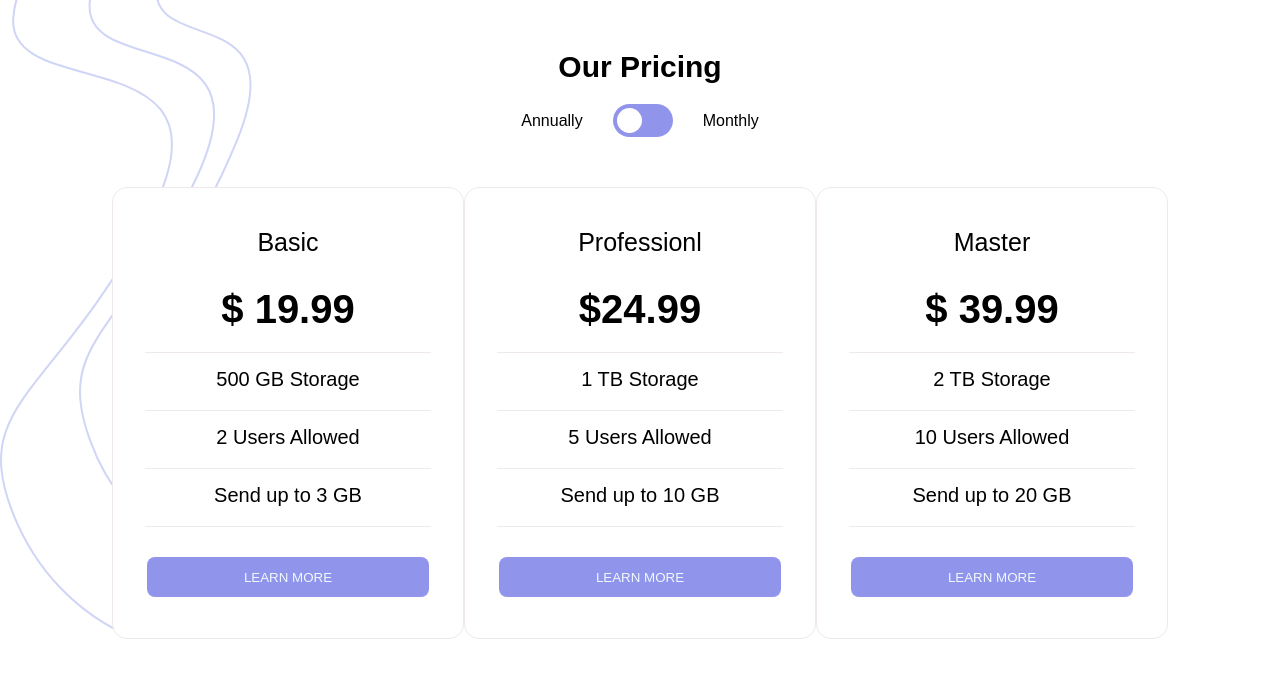
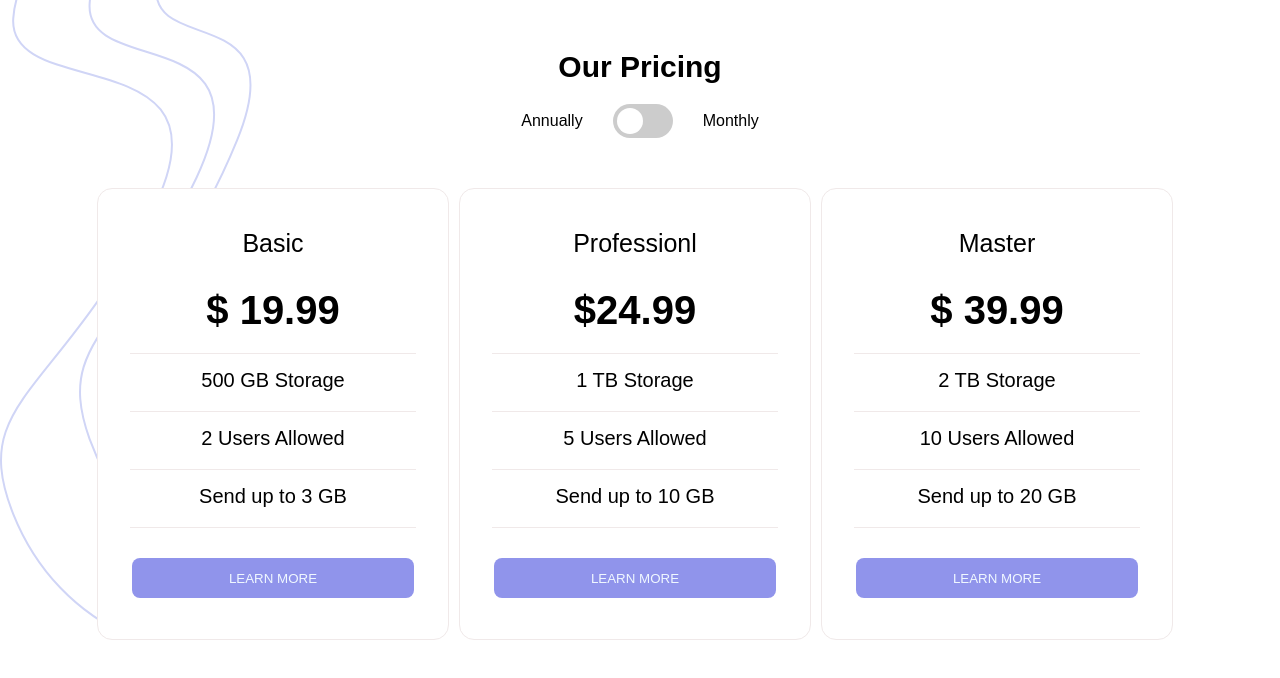
Before and after one commit to mishelramirez/proyecto6-cards, a React (Create React App) app: page / in a window 1280 px wide. Shown: the top 678 px of the page. Built offline with nearby package versions, Linux system fonts and the light colour scheme.

Commit message:
se da funcion basica true/false al check

```diff
--- a/src/App.js
+++ b/src/App.js
@@ -1,36 +1,56 @@
 import Card from "../src/component/cards/Cards";
 import "bootstrap";
-import Check from "./component/checkbox/Check"
-
+import Check from "./component/checkbox/Check";
 
 
 function App() {
+
+  const cardsProperty = [
+    {
+      title: "Basic",
+      price: " 19.99",
+      price2: " 30.99",
+      storage: "500 GB Storage",
+      allowed: " 2 Users Allowed",
+      send: "Send up to 3 GB",
+    },
+    {
+      title: "Professionl",
+      price: "24.99",
+      price2: " 30.99",
+      storage: "1 TB Storage",
+      allowed: " 5 Users Allowed",
+      send: "Send up to 10 GB",
+    },
+    {
+      title: "Master",
+      price: " 39.99",
+      price2: " 30.99",
+      storage: "2 TB Storage",
+      allowed: " 10 Users Allowed",
+      send: "Send up to 20 GB",
+    }
+  ]
+
   return <div className="container">
     <p className="title1">Our Pricing</p>
-    <Check/>
+
+    <Check />
+
     <div className="container-cards">
-      <Card
-        title="Basic"
-        price=" 19.99"
-        storage="500 GB Storage"
-        allowed=" 2 Users Allowed"
-        send="Send up to 3 GB"
-      />
-      <Card
-        title="Professionl"
-        price="24.99"
-        storage="1 TB Storage"
-        allowed=" 5 Users Allowed"
-        send="Send up to 10 GB"
-      />
-      <Card
-        title="Master"
-        price=" 39.99"
-        storage="2 TB Storage"
-        allowed=" 10 Users Allowed"
-        send="Send up to 20 GB"
-      />
+      {cardsProperty.map((property) => {
+        return (
+          <Card title={property.title}
+            price={property.price}
+            storage={property.storage}
+            allowed={property.allowed}
+            send={property.send} />
+        )
+      })}
+
+
     </div>
+
   </div>;
 }
 
--- a/src/component/cards/Cards.jsx
+++ b/src/component/cards/Cards.jsx
@@ -7,12 +7,14 @@ function Card(props) {
     return(
         <div className="card">
            <p className="title"> {props.title} </p>
-           <p className="price">${props.price}</p>
+           <p className="price">$<span>{props.price} </span></p>
            <p className="storage">{props.storage}</p>
            <p className="allowed">{props.allowed}</p>
            <p className="send">{props.send}</p>
            <button className="btn">LEARN MORE</button>
         </div>
+
+
     );
 }
 export default Card
--- a/src/component/cards/stylecard.css
+++ b/src/component/cards/stylecard.css
@@ -15,6 +15,7 @@
     height: 450px;
     border-radius: 15px;
     background: #FFFFFF;
+    margin-right: 10px;
 }
 
 .card:hover {
@@ -77,7 +78,7 @@
     }
 
     .card {
-        margin-bottom: 20px;
+        margin-bottom: 30px !important;
     }
 
     .btn:hover {
@@ -86,13 +87,13 @@
     }
 }
 
-@media (max-width: 450px) {
+@media (max-width: 600px) {
     .container-cards {
         flex-direction: column;
     }
 
     .card {
-        margin-bottom: 20px;
+        margin-bottom: 30px !important;
     }
     .card:hover {
         margin-top: 20px;
@@ -106,8 +107,9 @@
 
 @media (max-width: 1000px) {
     .card {
-        width: 250px;
-        height: 400px;
+        width: auto;
+        margin: 0;
+        margin-right: 10px;
     }
 
     .btn {
--- a/src/component/checkbox/Check.jsx
+++ b/src/component/checkbox/Check.jsx
@@ -1,13 +1,25 @@
-import react from "react"
-import style from "../../component/checkbox/stylecheck.css"
+//import react, {useState} from "react";
+import style from "../../component/checkbox/stylecheck.css";
+
+
+
 
 function Check() {
+    const handleCheckbox = () => {
+        const valueCheckbox = window.document.querySelector("#switch").checked
+        console.log(valueCheckbox)
+
+    }
+
     return (
         <div className="container-check">
             <p className="anual"> Annually   </p>
-            <input type="checkbox" className="check" id="switch" />
-            <label htmlFor="switch" className="lbl"></label>
+            <label class="switch">
+                <input onClick={handleCheckbox}  id="switch"  type="checkbox"/>
+                    <span class="slider round"></span>
+            </label>
             <p className="mes">Monthly</p>
+
         </div>
     );
 }
--- a/src/component/checkbox/stylecheck.css
+++ b/src/component/checkbox/stylecheck.css
@@ -1,15 +1,19 @@
-.container-check{
+.container-check {
     display: flex;
     align-items: center;
     justify-content: center;
     margin-bottom: 50px;
 }
-.anual{
+
+.anual {
     padding-right: 30px;
 }
-.mes{
+
+.mes {
     padding-left: 30px;
 }
+
+/*
 .lbl {
     width: 60px;
     display: inline-block;
@@ -41,6 +45,68 @@
 
     background: #a7a9e0;
 }
+/*
 #switch{
     display: none;
+}*/
+
+.switch {
+    position: relative;
+    display: inline-block;
+    width: 60px;
+    height: 34px;
 }
+
+.switch input {
+    opacity: 0;
+    width: 0;
+    height: 0;
+}
+
+.slider {
+    position: absolute;
+    cursor: pointer;
+    top: 0;
+    left: 0;
+    right: 0;
+    bottom: 0;
+    background-color: #ccc;
+    -webkit-transition: .4s;
+    transition: .4s;
+}
+
+.slider:before {
+    position: absolute;
+    content: "";
+    height: 26px;
+    width: 26px;
+    left: 4px;
+    bottom: 4px;
+    background-color: white;
+    -webkit-transition: .4s;
+    transition: .4s;
+}
+
+input:checked+.slider {
+    background-color: #2196F3;
+}
+
+input:focus+.slider {
+    box-shadow: 0 0 1px #2196F3;
+}
+
+input:checked+.slider:before {
+    -webkit-transform: translateX(26px);
+    -ms-transform: translateX(26px);
+    transform: translateX(26px);
+}
+
+/* Rounded sliders */
+.slider.round {
+    border-radius: 34px;
+}
+
+
+.slider.round:before {
+    border-radius: 50%;
+}
```
